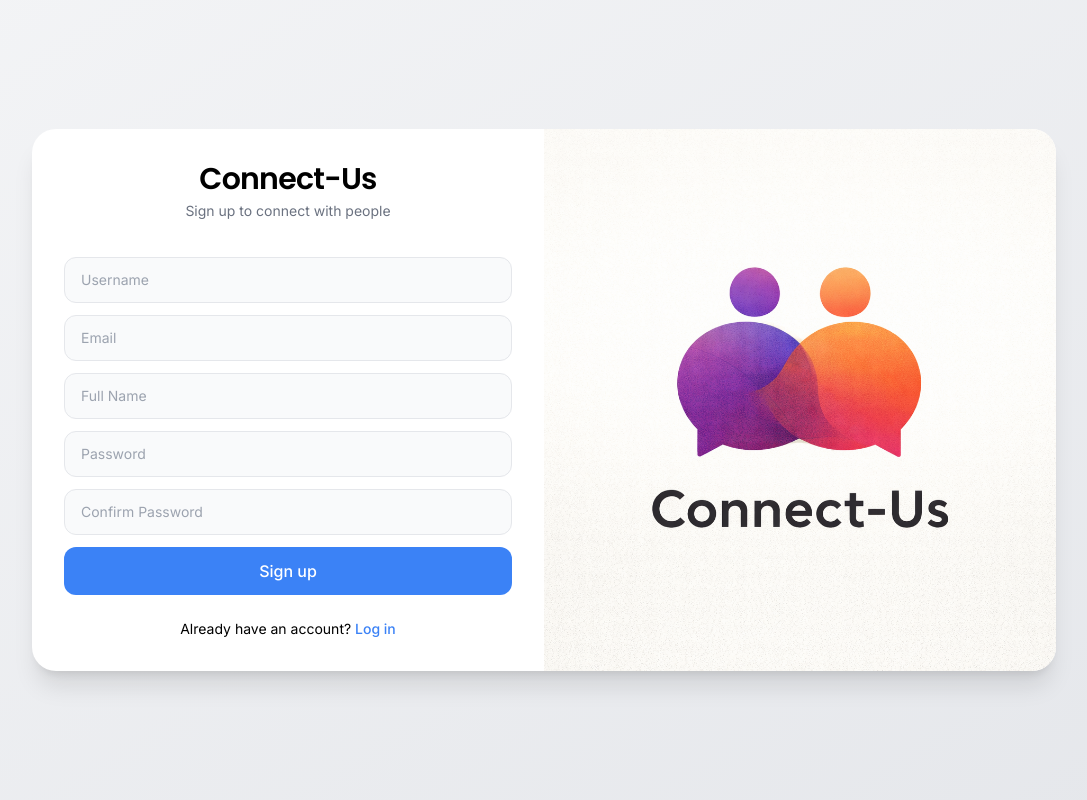
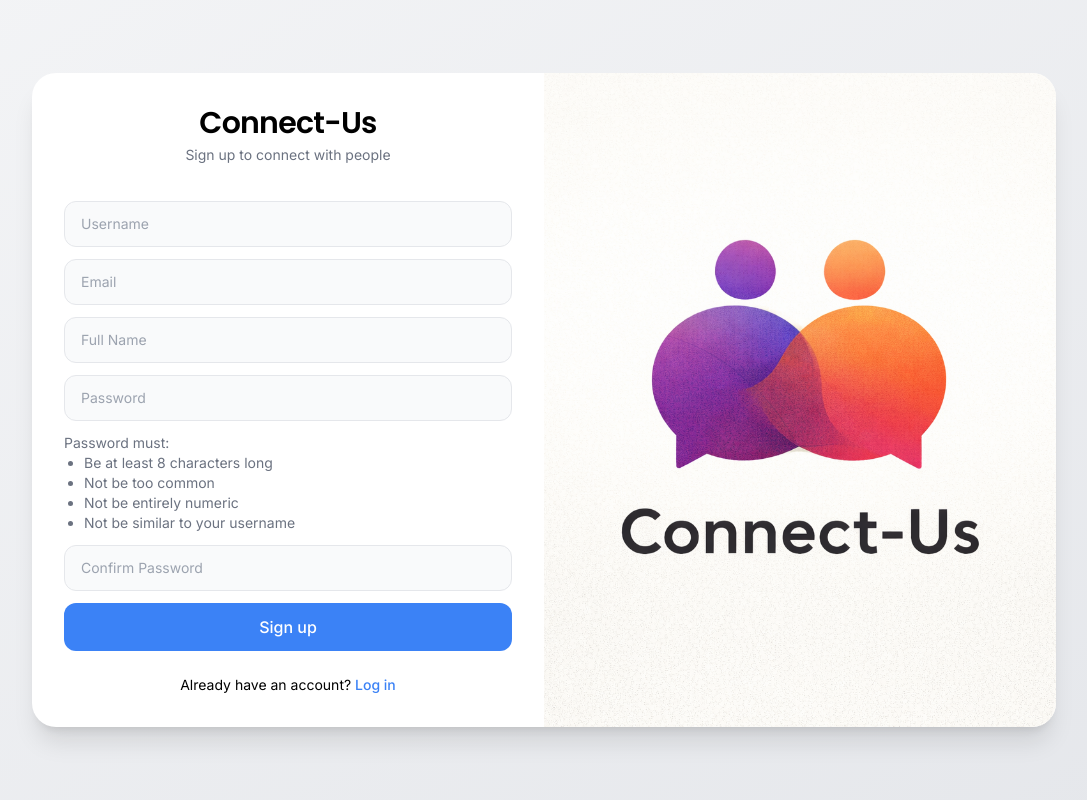
Before and after one commit to sanskkrr/Connect-Us, a Django app: page /register/ in a window 1280 px wide. Shown: the whole page, without its empty margins (96-1183 px from the left). Run offline with Django 5.2, Linux system fonts and the light colour scheme; some libraries are stand-ins or nearby versions.

```diff
--- a/users/templates/users/register.html
+++ b/users/templates/users/register.html
@@ -45,7 +45,15 @@
 
           <input type="password" name="password" placeholder="Password"
             class="w-full px-4 py-3 bg-gray-50 border border-gray-200 rounded-xl text-sm focus:outline-none focus:ring-1 focus:ring-gray-400">
-
+            <div class="text-sm text-gray-500 mt-1">
+  Password must:
+  <ul class="list-disc ml-5">
+    <li>Be at least 8 characters long</li>
+    <li>Not be too common</li>
+    <li>Not be entirely numeric</li>
+    <li>Not be similar to your username</li>
+  </ul>
+</div>
           <input type="password" name="password2" placeholder="Confirm Password"
             class="w-full px-4 py-3 bg-gray-50 border border-gray-200 rounded-xl text-sm focus:outline-none focus:ring-1 focus:ring-gray-400">
 
```
